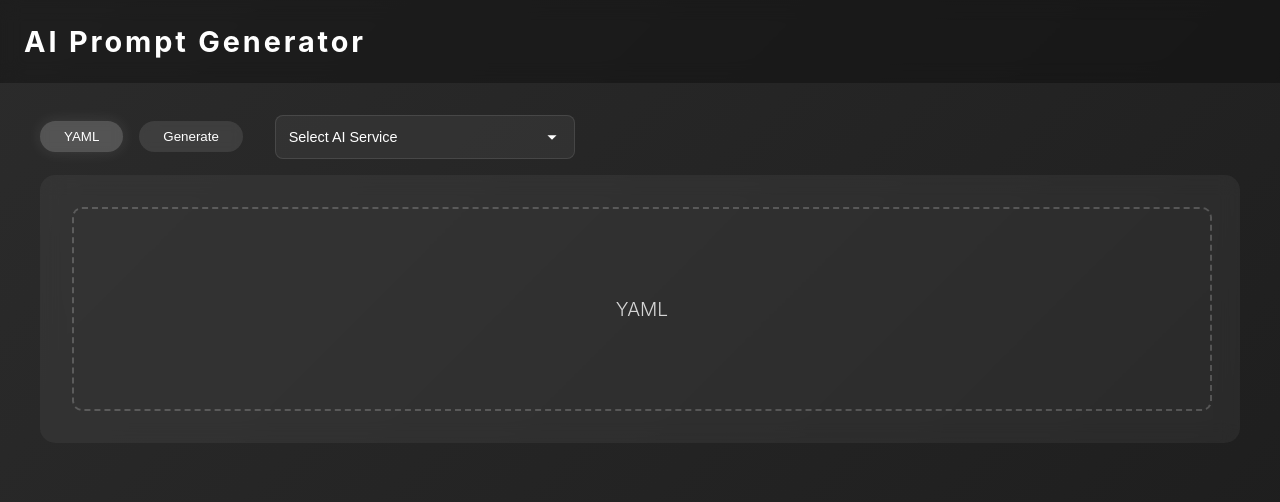
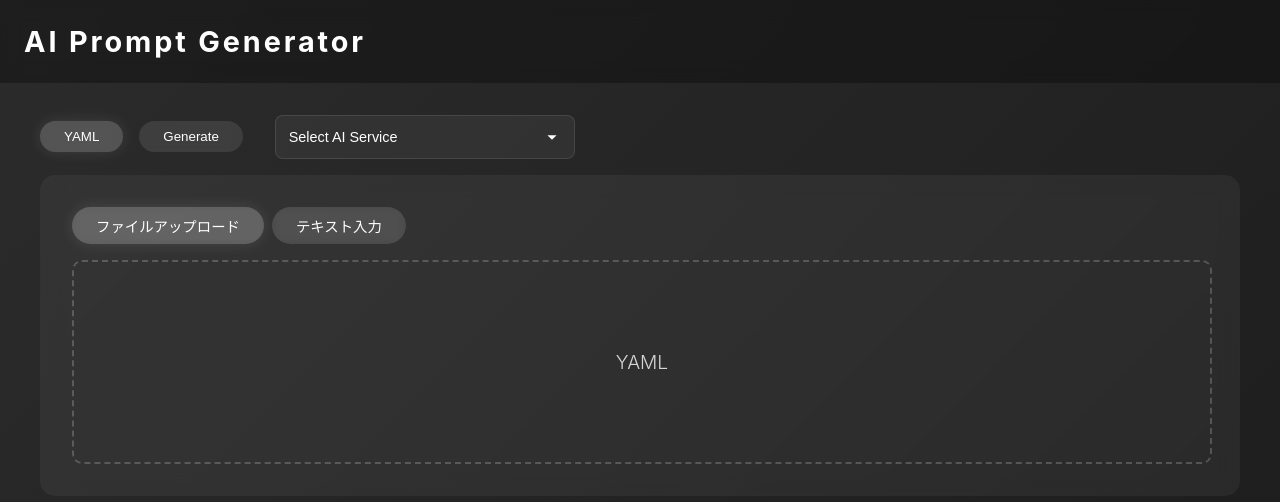
Before and after one commit to etecoo/Image-Video-Prompts, a React (Create React App) app in the folder frontend/: page / in a window 1280 px wide. Shown: the top 502 px of the page. Built offline with nearby package versions, Linux system fonts and the light colour scheme; the HTML template or start-up script is replaced by a standard one.

Commit message:
機能追加: YAMLテキスト入力機能の実装
- ファイルアップロードとテキスト入力の切り替え機能を追加
- YAMLテキストを直接入力できるテキストエリアを実装
- リアルタイムのバリデーション機能を追加
- UIスタイリングの追加

```diff
--- a/frontend/src/App.css
+++ b/frontend/src/App.css
@@ -355,6 +355,61 @@
   margin-bottom: 1rem;
 }
 
+.input-type-toggle {
+  display: flex;
+  gap: 0.5rem;
+  margin-bottom: 1rem;
+}
+
+.toggle-button {
+  padding: 0.5rem 1.5rem;
+  border: none;
+  border-radius: 25px;
+  background: rgba(255, 255, 255, 0.1);
+  color: #ffffff;
+  cursor: pointer;
+  transition: all 0.3s ease;
+  backdrop-filter: blur(5px);
+  font-size: 0.9rem;
+}
+
+.toggle-button:hover {
+  background: rgba(255, 255, 255, 0.15);
+}
+
+.toggle-button.active {
+  background: rgba(255, 255, 255, 0.2);
+  box-shadow: 0 0 15px rgba(255, 255, 255, 0.1);
+}
+
+.yaml-text-input {
+  width: 100%;
+}
+
+.yaml-textarea {
+  width: 100%;
+  height: 200px;
+  padding: 1rem;
+  background: rgba(255, 255, 255, 0.05);
+  border: 1px solid rgba(255, 255, 255, 0.1);
+  border-radius: 10px;
+  color: #ffffff;
+  font-family: 'Fira Code', monospace;
+  font-size: 0.9rem;
+  resize: vertical;
+  transition: all 0.3s ease;
+}
+
+.yaml-textarea:focus {
+  outline: none;
+  border-color: rgba(255, 255, 255, 0.3);
+  box-shadow: 0 0 0 2px rgba(255, 255, 255, 0.1);
+}
+
+.yaml-textarea::placeholder {
+  color: rgba(255, 255, 255, 0.4);
+}
+
 @media (max-width: 768px) {
   .App-main {
     padding: 1rem;
--- a/frontend/src/App.js
+++ b/frontend/src/App.js
@@ -240,6 +240,22 @@ function App() {
         <section className="input-section">
 
           {mode === 'convert' ? (
+            <>
+              <div className="input-type-toggle">
+                <button
+                  className={`toggle-button ${!yamlContent ? 'active' : ''}`}
+                  onClick={() => setYamlContent(null)}
+                >
+                  ファイルアップロード
+                </button>
+                <button
+                  className={`toggle-button ${yamlContent ? 'active' : ''}`}
+                  onClick={() => setYamlContent('')}
+                >
+                  テキスト入力
+                </button>
+              </div>
+              {!yamlContent ? (
                 <div className="file-input-wrapper">
                   <input
                     type="file"
@@ -249,6 +265,53 @@ function App() {
                   />
                   <span className="file-input-label">YAML</span>
                 </div>
+              ) : (
+                <div className="yaml-text-input">
+                  <textarea
+                    value={yamlContent}
+                    onChange={async (e) => {
+                      const content = e.target.value;
+                      setYamlContent(content);
+
+                      if (!validateYaml(content)) {
+                        setError(getYamlError(content));
+                        return;
+                      }
+
+                      try {
+                        const parsedYaml = parseYaml(content);
+                        const structuredData = structurePromptData(parsedYaml);
+
+                        setProjectInfo(structuredData.project);
+                        setError(null);
+
+                        const response = await fetch('/api/convert', {
+                          method: 'POST',
+                          headers: {
+                            'Content-Type': 'application/json',
+                          },
+                          body: JSON.stringify({
+                            yaml: parsedYaml,
+                            service: service
+                          }),
+                        });
+
+                        if (!response.ok) {
+                          throw new Error('サーバーエラーが発生しました');
+                        }
+
+                        const data = await response.json();
+                        setPrompts(structuredData.prompts);
+                      } catch (err) {
+                        setError(err.message);
+                      }
+                    }}
+                    placeholder="YAMLを入力してください..."
+                    className="yaml-textarea"
+                  />
+                </div>
+              )}
+            </>
           ) : (
             <form onSubmit={handlePromptSubmit} className="prompt-form">
               <div className="prompt-elements">
```
Lines whose indentation alone changed are shown as unchanged.
